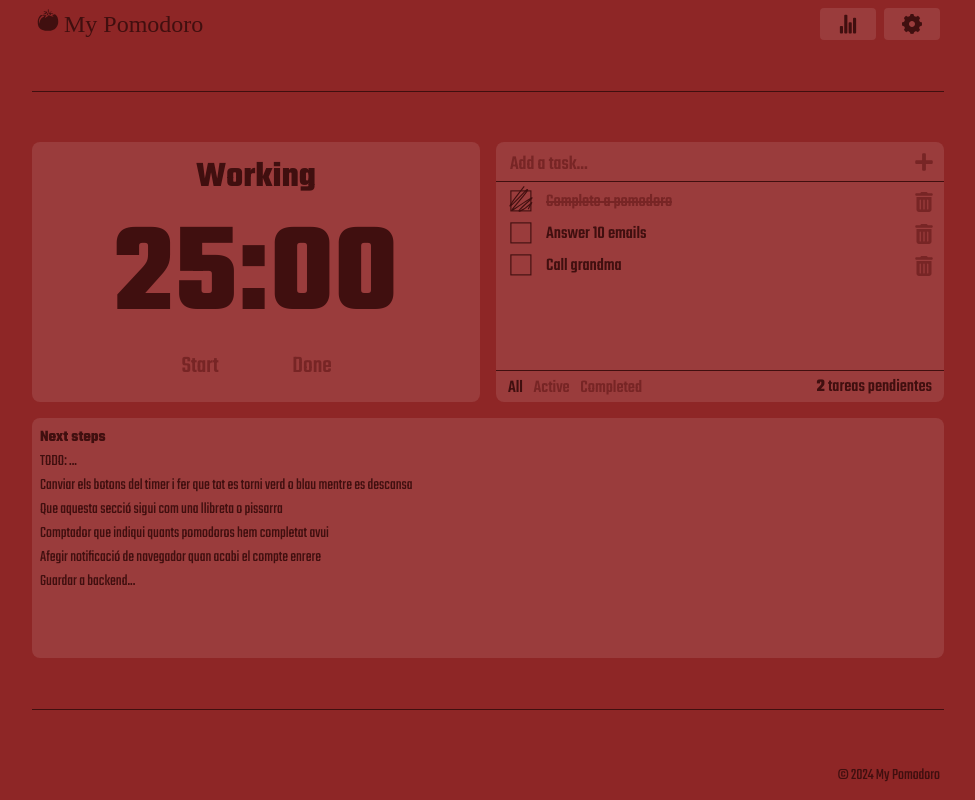
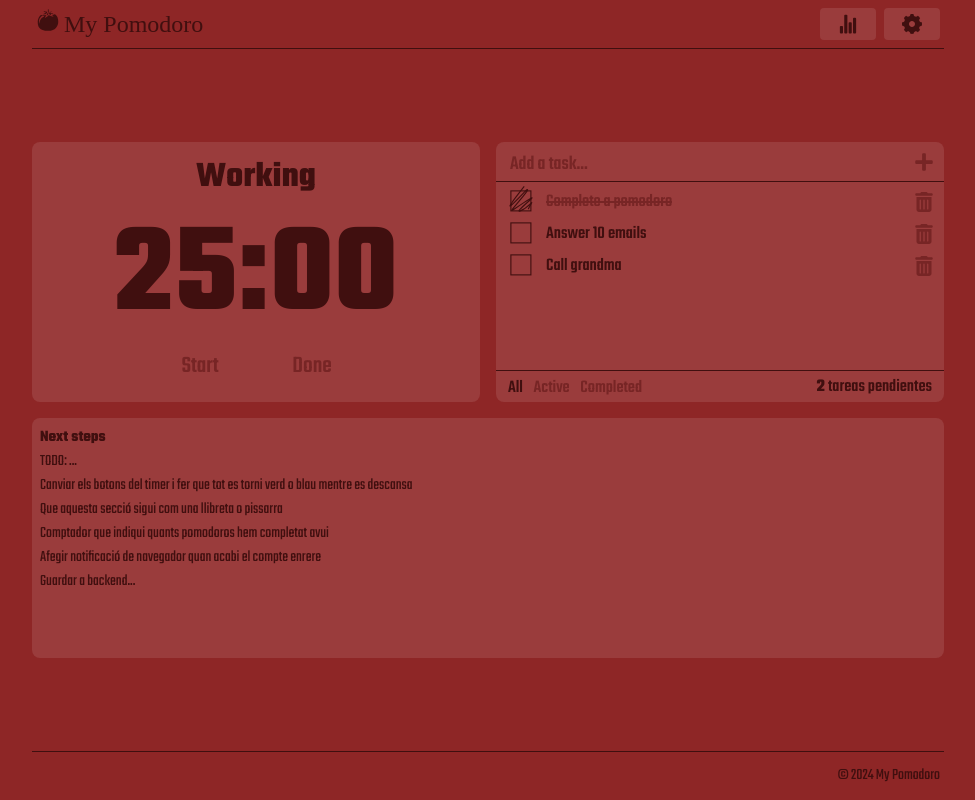
Before and after one commit to pdpau/pomodoro, a React (Vite) app: page / in a window 1280 px wide. Shown: the whole page, without its empty margins (152-1127 px from the left). Built offline with nearby package versions, Linux system fonts and the light colour scheme; a web font is replaced by a local one.

Commit message:
UPDATE: flex-grow main to keep the separators on position

```diff
--- a/src/App.tsx
+++ b/src/App.tsx
@@ -29,6 +29,7 @@ function App() {
     <>
       <body className={cn("flex justify-center items-center", isRedPalette ? "bg-my-red-800" : "bg-my-green-800")}>
         <main className="flex flex-col justify-between w-[912px] h-screen"> {/* Header i footer fixes + secció central ajustable a la mida de la pantalla */}
+          {/* HEADER SECTION */}
           <div id="header-section" className="min-h-10 max-h-10 my-1 mx-1 flex flex-col justify-center">
             <Header
               pomodoroTime={pomodoroTimerValue} setPomodoroTime={setPomodoroTimerValue}
@@ -39,9 +40,10 @@ function App() {
             />
           </div>
 
-          <Separator className={cn(isRedPalette ? "bg-my-red-950" : "bg-my-green-950")}/>
+          <Separator className={cn(isRedPalette ? "bg-my-red-950" : "bg-my-green-950", "")}/>
 
-          <div id="main-section" className="my-2">
+          {/* MAIN SECTION */}
+          <div id="main-section" className="flex-grow my-2">
             <Pomodoro
               pomodoroTime={pomodoroTimerValue}
               shortBreakTime={shortBreakTimerValue}
@@ -53,6 +55,7 @@ function App() {
 
           <Separator className={cn(isRedPalette ? "bg-my-red-950" : "bg-my-green-950")}/>
 
+          {/* FOOTER SECTION */}
           <div id="footer-section" className="min-h-10 max-h-10 my-1 mx-1 flex flex-col justify-center">
             <Footer
               isRedPalette={isRedPalette}
```
